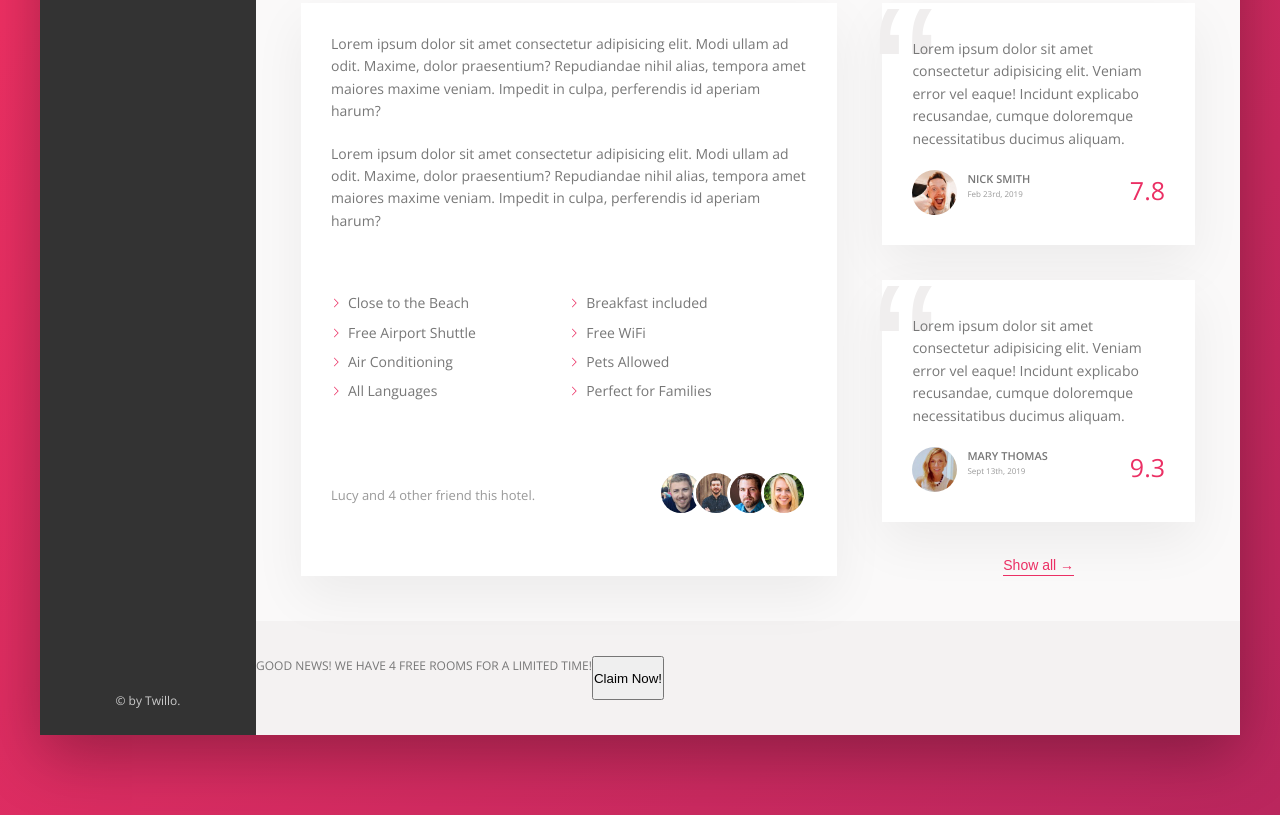
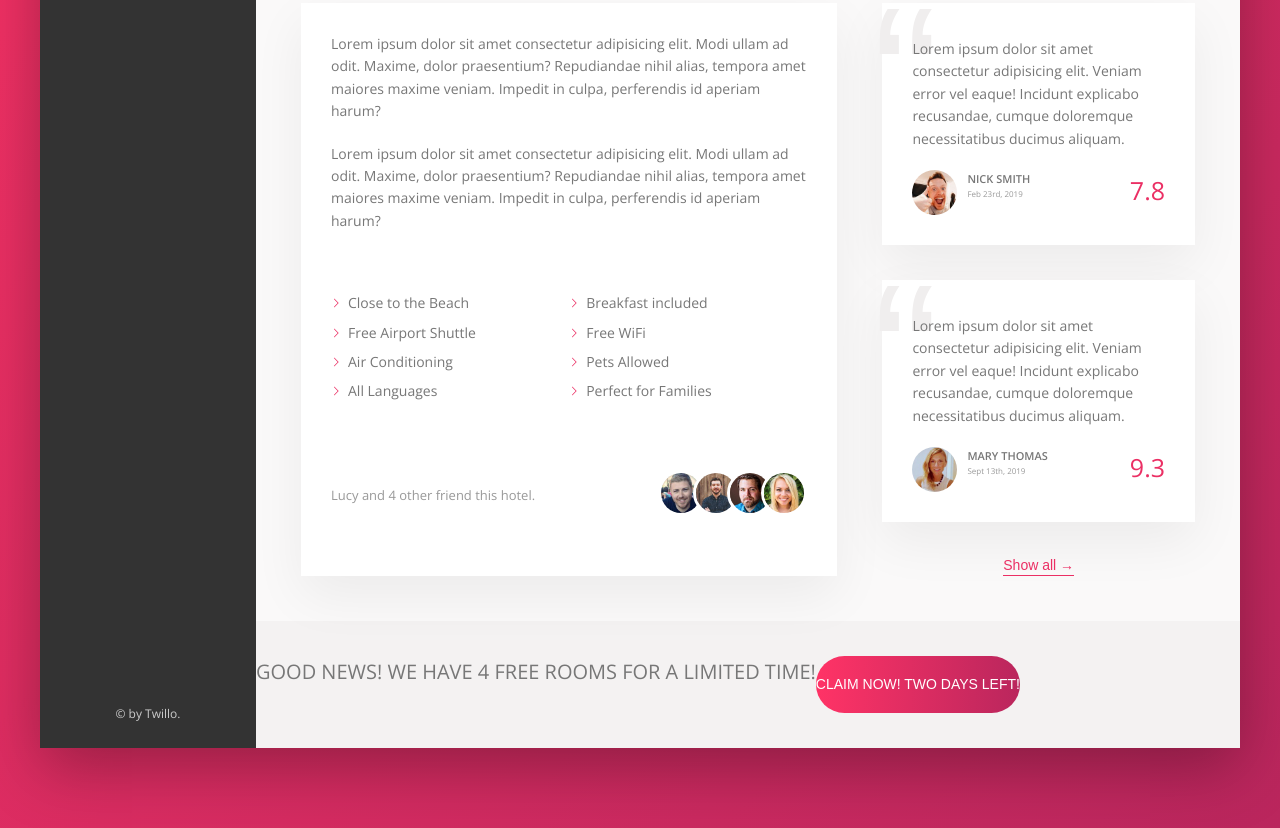
Before and after one commit to navyblueyes/CSS-SASS-ex2-trillo, a website: page index.html in a window 1280 px wide. Shown: the part 652-1480 px from the top of the page. Drawn offline with nearby package versions, Linux system fonts and the light colour scheme.

Commit message:
cta; working on button; need to fix text

```diff
--- a/index.html
+++ b/index.html
@@ -195,7 +195,12 @@
                             Good News! We have 4 free rooms for a limited time!
                         </h2>
                         <button class="btn">
-                            Claim Now!
+                            <span class="btn__visibile">
+                                Claim Now!
+                            </span>
+                            <span class="btn__visibile">
+                                Two days left!
+                            </span>
                         </button>
                     </div>
                 </main>
--- a/sass/_components.scss
+++ b/sass/_components.scss
@@ -469,13 +469,33 @@
 // Call to Action
 
 .cta {
+    display: block;
     padding: 3.5rem 0;
     text-align: center;
 
     &__book-now {
-        font-size: 1.2rem;
+        font-size: 2rem;
         font-weight: 300;
         text-transform: uppercase;
         margin-bottom: 2.5rem ;
     }
 }
+
+
+/////////////////////////////////////
+// Call to Action -- Button
+
+.btn {
+    font-size: 1.4rem;
+    font-weight: 300;
+    text-transform: uppercase;
+    border-radius: 100px;
+    border: none;
+    background-image: linear-gradient(to right, var(--color-primary-light), var(--color-primary-dark));
+    color: #fff;
+
+    &__visible {
+        display: inline-block;
+        padding: 2rem .75rem;
+    }
+}
```
Also changed, not shown: css/style.css.
